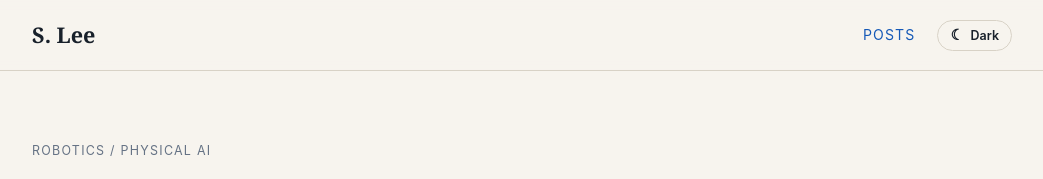
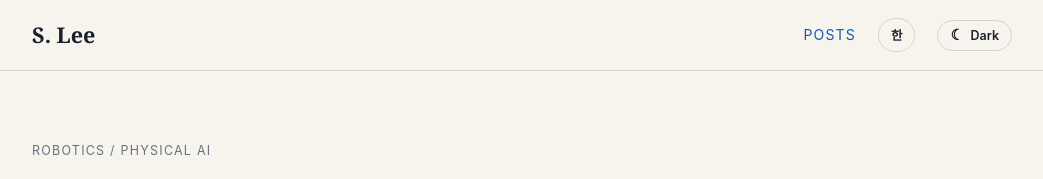
Before and after one commit to rokmc956k/rokmc956k.github.io, a Jekyll site: the page built from index.html, in a window 1280 px wide. Shown: the top 179 px of the page, without its empty margins (118-1161 px from the left). Built offline with Jekyll 4.4.1, drawn with Linux system fonts in a browser that asks for light colours.

Commit message:
Add single-button EN Korean language switching

```diff
--- a/_layouts/default.html
+++ b/_layouts/default.html
@@ -1,5 +1,6 @@
 <!doctype html>
-<html lang="en" data-theme="dark">
+{% assign page_lang = page.lang | default: 'en' %}
+<html lang="{{ page_lang }}" data-theme="dark">
 <head>
   <meta charset="utf-8">
   <meta name="viewport" content="width=device-width, initial-scale=1">
@@ -20,9 +21,23 @@
 <body>
   <header class="site-header">
     <div class="wrap header-inner">
-      <a class="brand" href="{{ '/' | relative_url }}">S. Lee</a>
+      <a class="brand" href="{% if page_lang == 'ko' %}{{ '/ko/' | relative_url }}{% else %}{{ '/' | relative_url }}{% endif %}">S. Lee</a>
       <div class="header-actions">
-        <a class="nav-link" href="{{ '/' | relative_url }}#posts">Posts</a>
+        <a class="nav-link" href="{% if page_lang == 'ko' %}{{ '/ko/' | relative_url }}#posts{% else %}{{ '/' | relative_url }}#posts{% endif %}">{% if page_lang == 'ko' %}글{% else %}Posts{% endif %}</a>
+
+        {% if page_lang == 'ko' %}
+          {% assign switch_url = page.url | remove_first: '/ko' %}
+          {% if switch_url == '' %}{% assign switch_url = '/' %}{% endif %}
+          <a class="theme-toggle" href="{{ switch_url | relative_url }}" aria-label="Switch to English" title="Switch to English">EN</a>
+        {% else %}
+          {% if page.url == '/' %}
+            {% assign switch_url = '/ko/' %}
+          {% else %}
+            {% assign switch_url = '/ko' | append: page.url %}
+          {% endif %}
+          <a class="theme-toggle" href="{{ switch_url | relative_url }}" aria-label="한국어로 전환" title="한국어로 전환">한</a>
+        {% endif %}
+
         <button class="theme-toggle" type="button" aria-label="Switch color theme" title="Switch color theme">
           <span class="theme-icon" data-theme-icon aria-hidden="true">☀</span>
           <span data-theme-label>Light</span>
```
